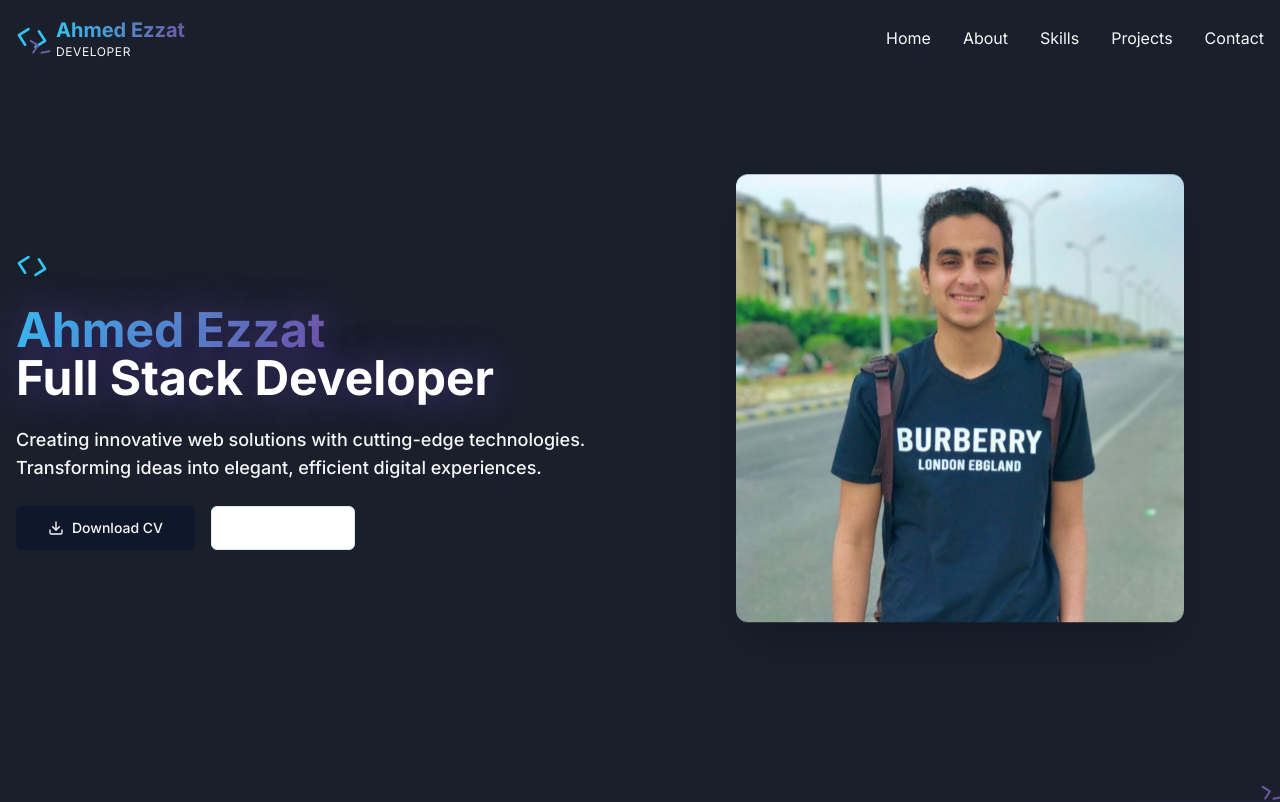
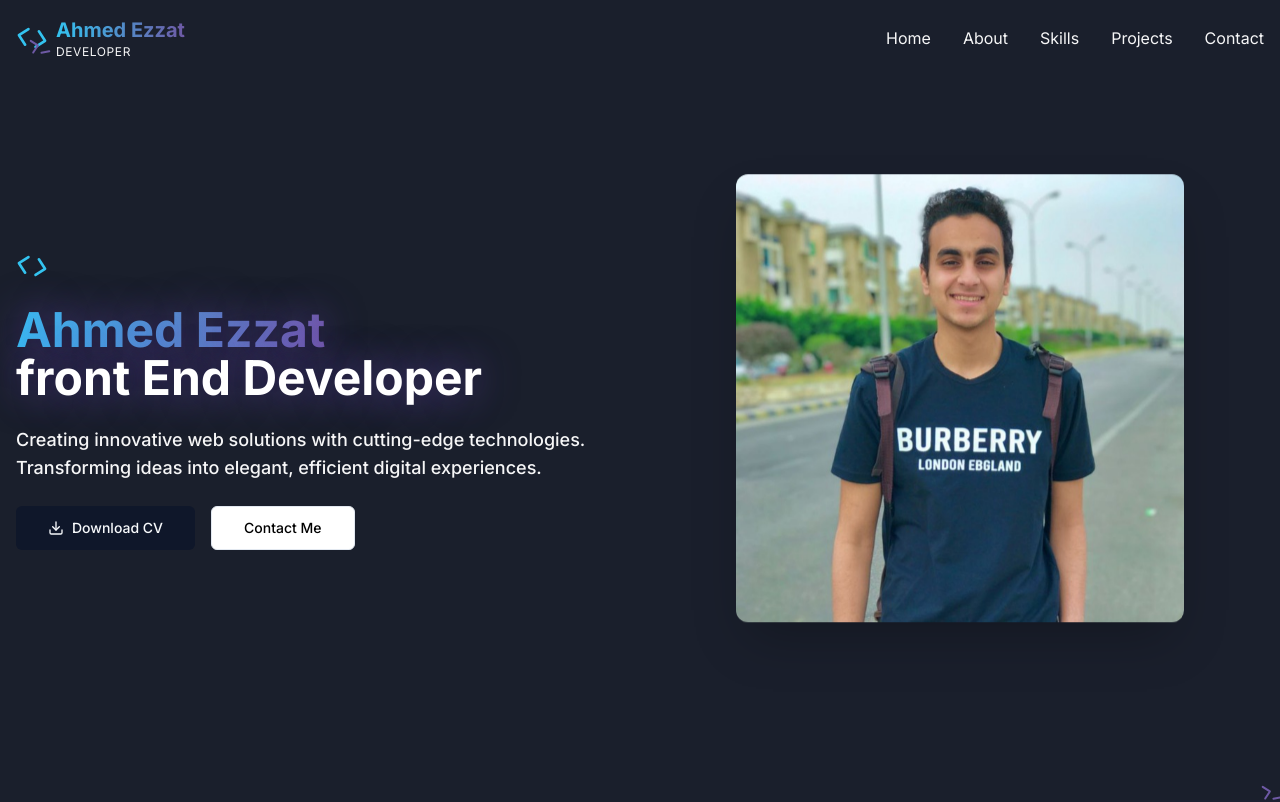
Before and after one commit to AhmedEzzat17/story-of-code, a React (Vite) app: page / in a window 1280 px wide. Shown: the top 802 px of the page. Built offline with nearby package versions, Linux system fonts and the light colour scheme.

Commit message:
Update HeroSection.tsx

```diff
--- a/src/components/portfolio/HeroSection.tsx
+++ b/src/components/portfolio/HeroSection.tsx
@@ -58,7 +58,7 @@ const HeroSection = () => {
               Ahmed Ezzat
             </span>
             <br />
-            Full Stack Developer
+            front End Developer
           </h1>
 
           <p className="text-portfolio-gray text-lg mb-6 font-medium">
@@ -71,7 +71,7 @@ const HeroSection = () => {
               <Download className="w-5 h-5" />
               Download CV
             </Button>
-            <Button variant="outline" size="lg">
+            <Button variant="outline" style={{color:"black"}} size="lg">
               Contact Me
             </Button>
           </div>
```
